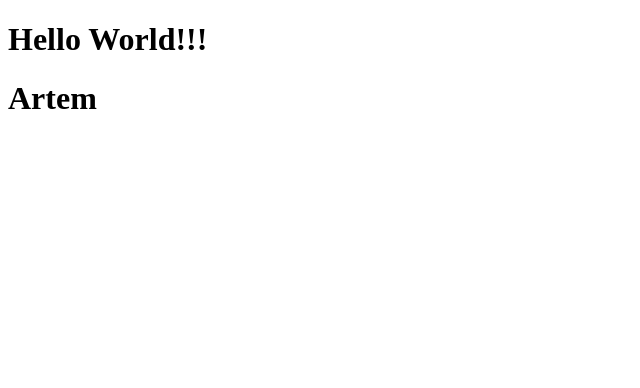
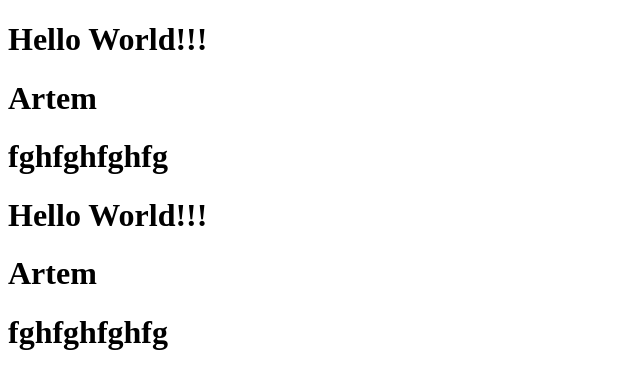
Before and after one commit to ArtMen777/Progr-1, a plain HTML site: page src/index.html in a window 1280 px wide. Shown: the whole page, without its empty margins (0-640 px from the left). Drawn offline with Linux system fonts and the light colour scheme.

Commit message:
I Love You

```diff
--- a/src/index.html
+++ b/src/index.html
@@ -12,5 +12,9 @@
 <body>
     <h1>Hello World!!!</h1>
     <h1>Artem</h1>
+    <h1>fghfghfghfg</h1>
+    <h1>Hello World!!!</h1>
+    <h1>Artem</h1>
+    <h1>fghfghfghfg</h1>
 </body>
 </html>
```
